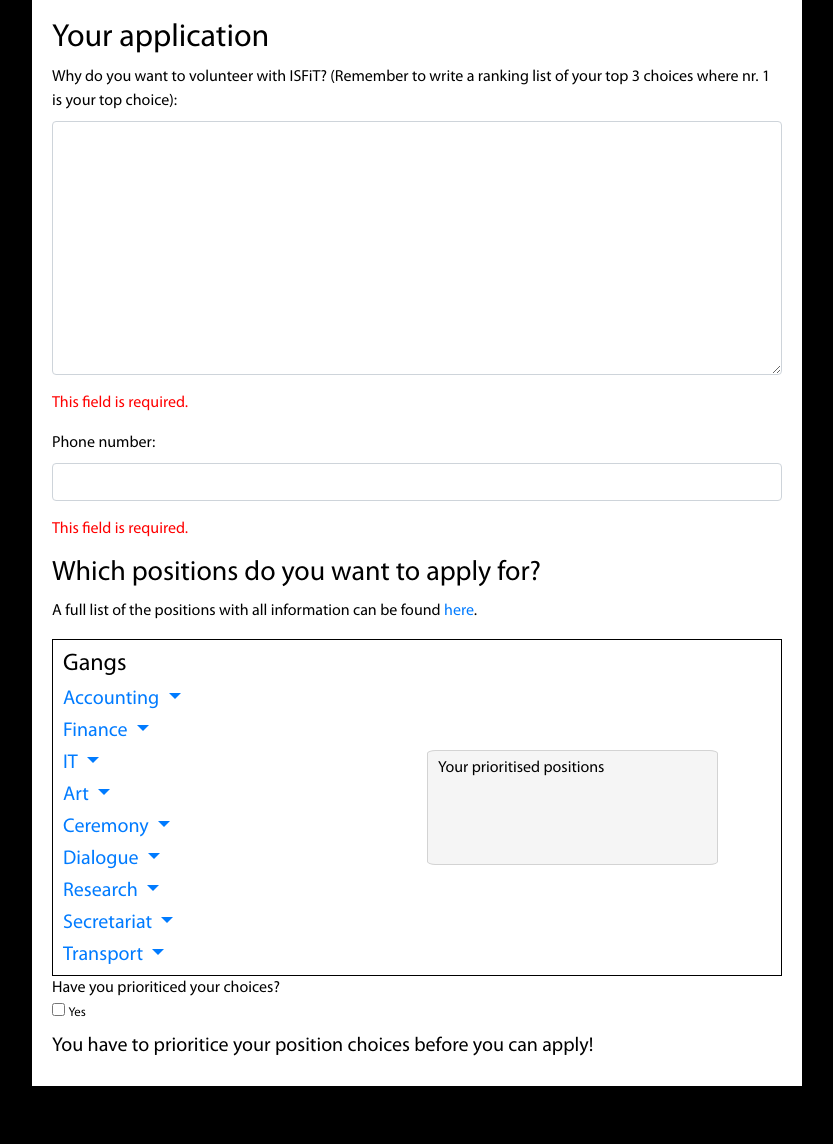
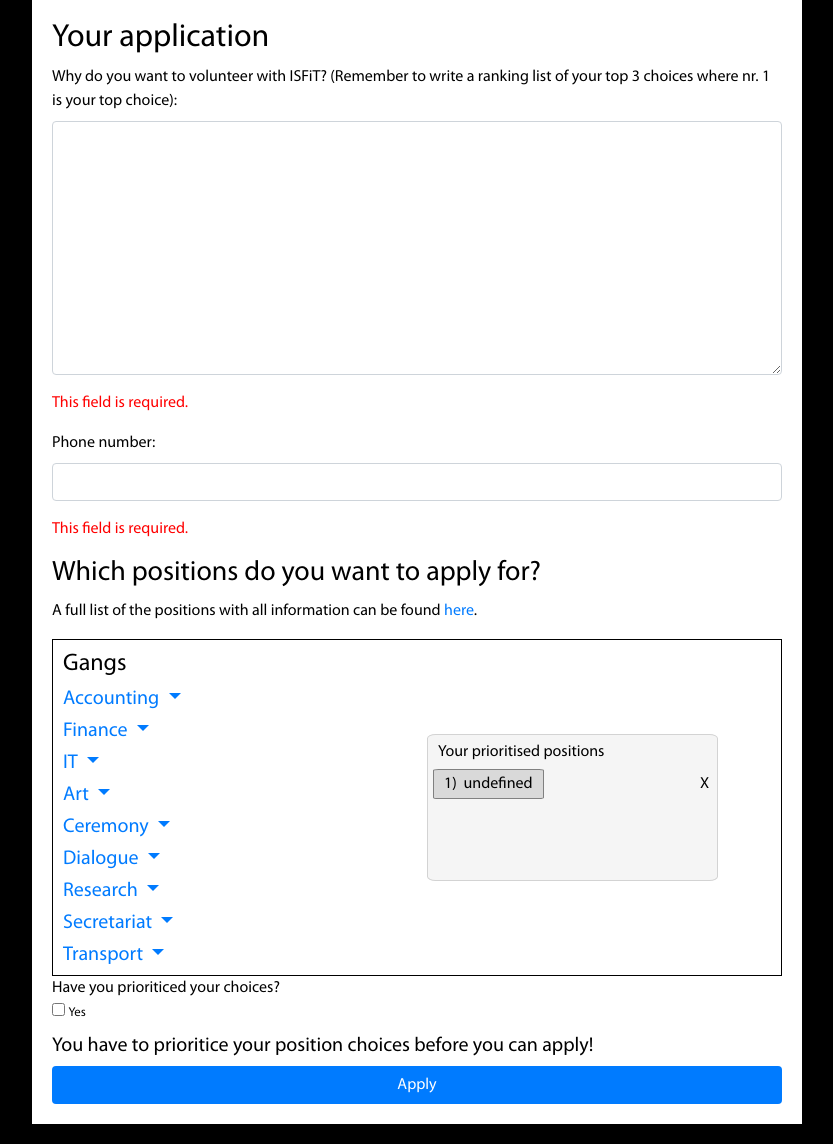
Before and after one commit to TorsteinOtterlei/recruitment-web-isfit-2019-updated-for-2020, a Django app: page /apply/ in a window 1280 px wide. Shown: the part 174-1318 px from the top of the page, without its empty margins (223-1056 px from the left). Before the commit the page ends 1260 px from the top, so only its background shows below. Run offline with Django 3.2, Linux system fonts and the light colour scheme; a user stored in the database is signed in; data comes from the database, SQL or seed files in the repository; some libraries are stand-ins or nearby versions.

Commit message:
Backend now supports adding position rankings

```diff
--- a/job/templates/job/application_form.html
+++ b/job/templates/job/application_form.html
@@ -65,15 +65,18 @@
                               <div style="padding: 5px 5px 0 10px;">Your prioritised positions</div>
                               <div class="d-flex flex-column">
                                 <div class="d-flex" id="firstChoice">
-                                  <div class="p-2 chosen"></div>
+                                  <input type="button" class="chosen" value="">
+                                  <input type="hidden" name="first" value="">
                                   <div class="ml-auto p-2 removeChoice" onclick="removeChoice(this)"></div>
                                 </div>
                                 <div class="d-flex" id="secondChoice">
-                                  <div class="p-2 chosen"></div>
+                                  <input type="button" class="chosen" value="">
+                                  <input type="hidden" name="second" value="">
                                   <div class="ml-auto p-2 removeChoice" onclick="removeChoice(this)"></div>
                                 </div>
                                 <div class="d-flex" id="thirdChoice">
-                                  <div class="p-2 chosen"></div>
+                                  <input type="button" class="chosen" value="">
+                                  <input type="hidden" name="third" value="">
                                   <div class="ml-auto p-2 removeChoice" onclick="removeChoice(this)"></div>
                                 </div>
                               </div>
@@ -86,13 +89,26 @@
                         <div id="apply-text" style="margin-top: 10px;">
                           <h5>You have to prioritice your position choices before you can apply!</h5>
                         </div>
-                        <button style="display: none; width: 100%; background-color: #007bff; color: white;" id="submit_prog" class="btn button-form" type="submit" >Apply</button>
+                        <button style="display: block; width: 100%; background-color: #007bff; color: white;" id="submit_prog" class="btn button-form" type="submit" >Apply</button>
     </form>
             </div>
         </div>
     </div>
 </div>
 <script>
+
+    var rankings = "{{applied_to}}".split(", ");
+    console.log(rankings);
+    for (var i = 0; i < rankings.length; i++) {
+      cmd = "addChoice(document.getElementById('" + rankings[i].replace(/\s/g, '').split(".")[1]
+        + "'), '" + rankings[i].split(". ")[1] + "')";
+      setTimeout(cmd, 1);
+      console.log(cmd)
+
+    }
+
+
+
     //The three id's for the divs containing the user choices
     const ids = ['#firstChoice', '#secondChoice', '#thirdChoice']
     var div, nxtDiv;
@@ -100,14 +116,16 @@
     // Adding position to choices if it's not full already
     // Note: this is only front-end, nothing is added to the database
     function addChoice(elem, pos){
-      if ($(ids[0]).find('div').first().text().split(')  ')[1] != pos &&
-       $(ids[1]).find('div').first().text().split(')  ')[1] != pos){
+      if ($(ids[0]).find('input').first().val().split(')  ')[1] != pos &&
+       $(ids[1]).find('input').first().val().split(')  ')[1] != pos){
         for (i = 0; i < ids.length; i++){
-          div = $(ids[i]).find('div');
-          if (div.first().text().length == 0){
-            div.first().html((i+1).toString() + ")  " + pos);
-            div.first().css("opacity", 1);
-            div.eq(1).html("X");
+          inp = $(ids[i]).find('input');
+          cross = $(ids[i]).find('div');
+          if (inp.first().val().length == 0){
+            inp.first().val((i+1).toString() + ")  " + pos);
+            inp.eq(1).val(pos);
+            inp.first().css("opacity", 1);
+            cross.first().html("X");
             elem.style.color = "green";
             break;
           }
@@ -117,30 +135,37 @@
 
     // Remove position
     function removeChoice(ch){
-      div = $(ch).parent().find('div');
-      var id = div.first().text().replace(/\s/g, '');
+      inp = $(ch).parent().find('input');
+      var id = inp.first().val().replace(/\s/g, '');
       $("#" + id.split(')')[1]).css("color", "black");
-      div.first().html("");
+      inp.first().val("");
+      inp.eq(1).val("");
 
 
       //Rotate positions up so the bottom one is open
       for (i = 0; i < ids.length - 1; i++){
-        div = $(ids[i]).find('div');
-        nxtDiv = $(ids[i+1]).find('div');
-        if (div.first().text().length == 0){
-          if (nxtDiv.first().text().length != 0){
-            var txt = nxtDiv.first().text().split(')  ')[1];
-            div.first().html((i+1).toString() + ")  " + txt);
+        inp = $(ids[i]).find('input');
+        nxtInp = $(ids[i+1]).find('input');
+        if (inp.first().val().length == 0){
+          if (nxtInp.first().val().length != 0){
+            var pos = nxtInp.first().val().split(')  ')[1];
+            inp.first().val((i+1).toString() + ")  " + pos);
+            inp.eq(1).val(pos);
           }
-          else{ div.first().html(nxtDiv.first().text()); }
-          nxtDiv.first().html("");
+          else{
+            inp.first().val( nxtInp.first().val() );
+            inp.eq(1).val( nxtInp.first().val().split(')  ')[1] );
+          }
+          nxtInp.first().val("");
+          nxtInp.eq(1).val("");
         }
       }
       for (i = 0; i < ids.length; i++){
-        div = $(ids[i]).find('div');
-        if (div.first().text().length == 0){
-          div.eq(1).html("");
-          div.first().css("opacity", 0);
+        inp = $(ids[i]).find('input');
+        cross = $(ids[i]).find('div');
+        if (inp.first().val().length == 0){
+          cross.first().html("");
+          inp.first().css("opacity", 0);
         }
       }
     }
--- a/job/views.py
+++ b/job/views.py
@@ -29,17 +29,22 @@
 @login_required
 def profile(request):
     positions = None
-    #rankings = Ranking.objects.all()
 
     print(Application.objects.filter(applicant=request.user).first())
     if Application.objects.filter(applicant=request.user).first():
         user_application = Application.objects.filter(applicant=request.user).first()
-        positions = [user_application.ranking.first, user_application.ranking.second,
-        user_application.ranking.third]
+
+        positions = [user_application.ranking.first]
+
+        if user_application.ranking.third is not None:
+            positions.append(user_application.ranking.second)
+            positions.append(user_application.ranking.third)
+
+        elif user_application.ranking.second is not None:
+            positions.append(user_application.ranking.second)
 
     return render(request, 'job/profile.html', {
         'positions':positions,
-        #'rankings': rankings
     })
 
 
@@ -82,35 +87,36 @@
     applied_to = None
     if application is not None:
         form = ApplicationForm(instance=application)
-        applied_to = [application.ranking.first, application.ranking.second,
-        application.ranking.third]
+        applied_to = application.ranking
     else:
         form = ApplicationForm(request.POST, instance=application)
     if request.method == 'POST':
-        positions = request.POST.getlist('positions', None)
+
         form = ApplicationForm(request.POST, instance=application)
-        if positions: # if any jobs were selected
-            if application is not None: # if user already has an application
-                if form.is_valid():
-                    application = form.save(commit=False)
-                    application.applicant = request.user
-                    application.positions.clear()
-                    application.save()
-                    for pos in positions:
-                        application.positions.add(pos)
-                    application.save()
-                    return (redirect('profile'))
-            else:  # create new application
-                if form.is_valid():
-                    application = form.save(commit=False)
-                    application.applicant = request.user
-                    application.save()
-                    for pos in positions:
-                        application.positions.add(pos)
-                    application.save()
-                    return redirect('profile')
-        else:
-            pass  # can't make am application to no positions :S
+        if (len(request.POST.get('first', '')) != 0): # if any jobs were selected
+            if form.is_valid():
+
+                r = Ranking() # making a new ranking object
+                r.first = Position.objects.get(title = request.POST.get('first', ''))
+
+                # TODO maybe fix this hard code
+                second = request.POST.get('second', '')
+                third = request.POST.get('third', '')
+                if (len(third) > 0):
+                    r.second = Position.objects.get(title = second)
+                    r.third = Position.objects.get(title = third)
+                elif (len(second) > 0):
+                    r.second = Position.objects.get(title = second)
+                r.save()
+
+                if application is not None: # delete old ranking
+                    Ranking.objects.filter(id = application.ranking.id).delete()
+
+                application = form.save(commit=False)
+                application.ranking = r
+                application.applicant = request.user
+                application.save()
+                return (redirect('profile'))
 
     return render(request, 'job/application_form.html', {
         'positions': Position.objects.all(),
```
